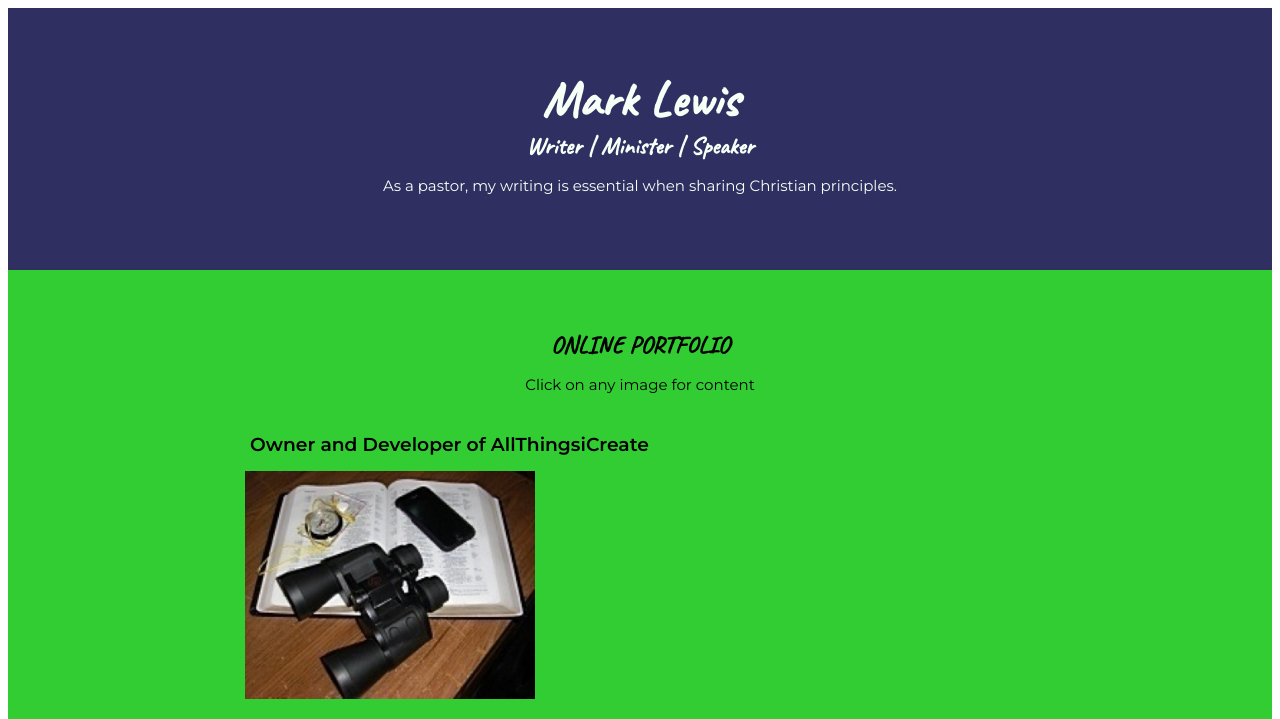
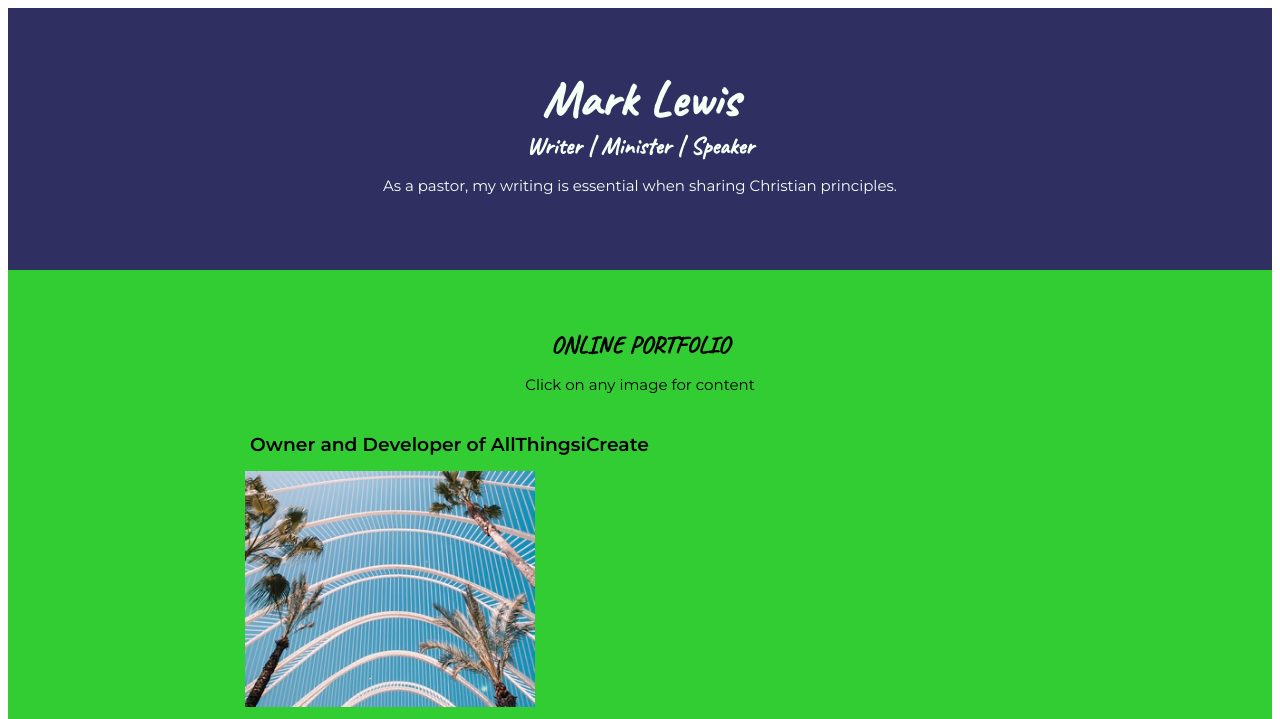
Before and after one commit to mtlewis71/mtlewis71.github.io, a plain HTML site: page css resume/index.html in a window 1280 px wide. Shown: the top 719 px of the page. Drawn offline with Linux system fonts and the light colour scheme.

Commit message:
trying to fix missing pic

```diff
--- a/css resume/index.html
+++ b/css resume/index.html
@@ -34,7 +34,7 @@
 
   <section class="project-list">
     <div class="project-details">
-        <h3><figcaption class="caption">Owner and Developer of AllThingsiCreate</figcaption><a href="https://www.allthingsicreate.com/" target="new"><img class="link-img" img src="images/seekngod logo.jpg" alt="photo of bible phone compass"></a></h3>
+        <h3><figcaption class="caption">Owner and Developer of AllThingsiCreate</figcaption><a href="https://www.allthingsicreate.com/" target="new"><img class="link-img" img src="images/thumbnail-3.jpg" alt="photo of bible phone compass"></a></h3>
      </div>
      <div class="project-summary">
        <!-- <p>Project summary goes here.</p> -->
```
